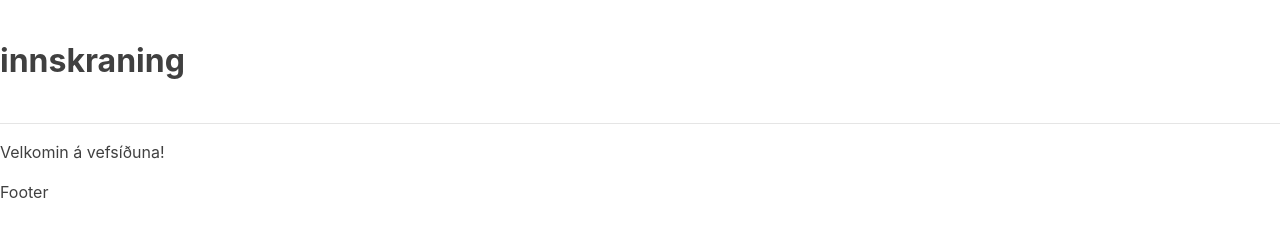
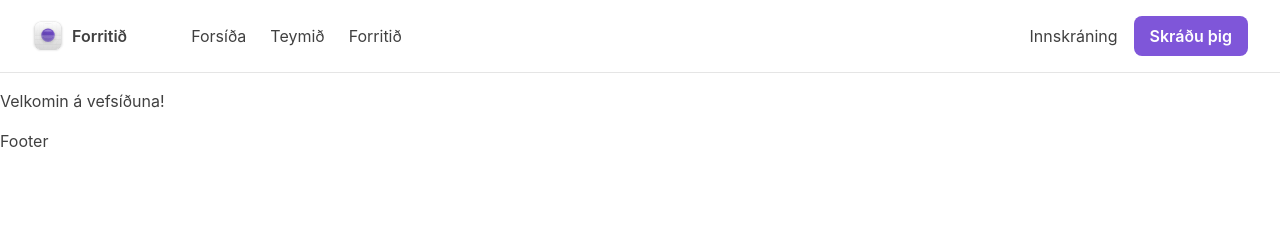
Before and after one commit to SigursteinnOli/vef1-2026-h1, a website: page sidur/innskraning.html in a window 1280 px wide. Drawn offline with Linux system fonts and the light colour scheme; files whose address does not match are found by name; a web font is replaced by a local one.

Commit message:
Header kominn fyir allar síður, bara desktop

```diff
--- a/sidur/innskraning.html
+++ b/sidur/innskraning.html
@@ -8,8 +8,19 @@
     <link rel="stylesheet" href="../styles.css">
   </head>
   <body>
-    <header>
-      <h1>innskraning</h1>
+    <header class="container">
+      <a class="logo" href="index.html">
+        <img src="myndir/Logo.svg"/>
+        Forritið </a>
+      <nav>
+        <a href="index.html">Forsíða</a>
+        <a href="sidur/teymissida.html">Teymið</a>
+        <a href="">Forritið</a>
+      </nav>
+      <div class="header-innskraning">
+        <a href="sidur/innskraning.html">Innskráning</a>
+        <a href="sidur/innskraning.html" class="button">Skráðu þig</a>
+      </div>
     </header>
 
     <main>
--- a/styles/_global.scss
+++ b/styles/_global.scss
@@ -27,3 +27,19 @@ img {
   margin-inline: auto;
   padding-inline: var(--spacing-8);
 }
+
+.button{
+    background-color: var(--color-primary);
+    color: var(--color-white);
+
+    display: inline-flex;
+    align-items: center;
+    justify-content: center;
+
+    padding: var(--spacing-2) var(--spacing-4);
+    border-radius: 8px;
+
+    font-weight: var(--font-weight-semibold);
+    text-decoration: none;
+
+}
--- a/styles/_header.scss
+++ b/styles/_header.scss
@@ -4,25 +4,33 @@ header {
 
   display: flex;
   align-items: center;
-  gap: var(--spacing-8);
+  gap: var(--spacing-16);
   padding-block: var(--spacing-4);
 }
 
 .header-innskraning {
   margin-left: auto;
-  display:flex;
-  align-items:center;
+  display: flex;
+  align-items: center;
   gap: var(--spacing-4);
 }
 
 header nav {
   display: flex;
   align-items: center;
-  gap: var(--spacing-8);
+  gap: var(--spacing-6);
 }
 
 header .logo {
   font-weight: var(--font-weight-semibold);
+  display: flex;
+  align-items: center;
+  gap: var(--spacing-2);
+
+  img {
+    width: 32px;
+    height: auto;
+  }
 }
 
 header a {
```
Also changed, not shown: index.html (+3 -1 lines), sidur/teymissida.html (+13 -2 lines), styles.css, 1 other file.
